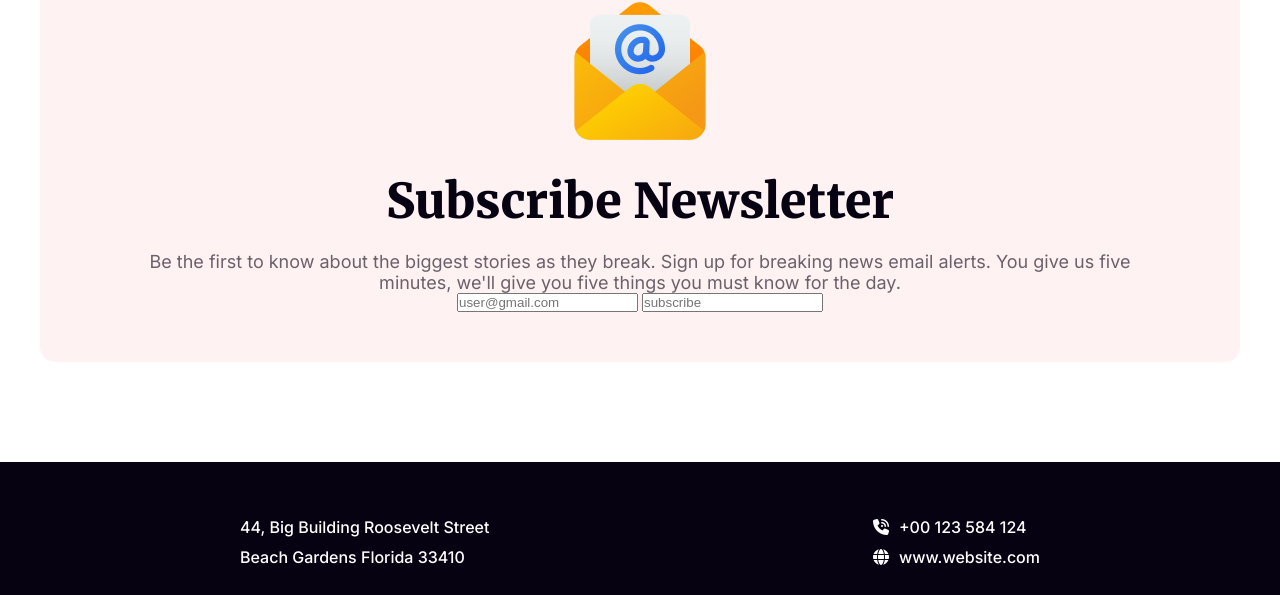
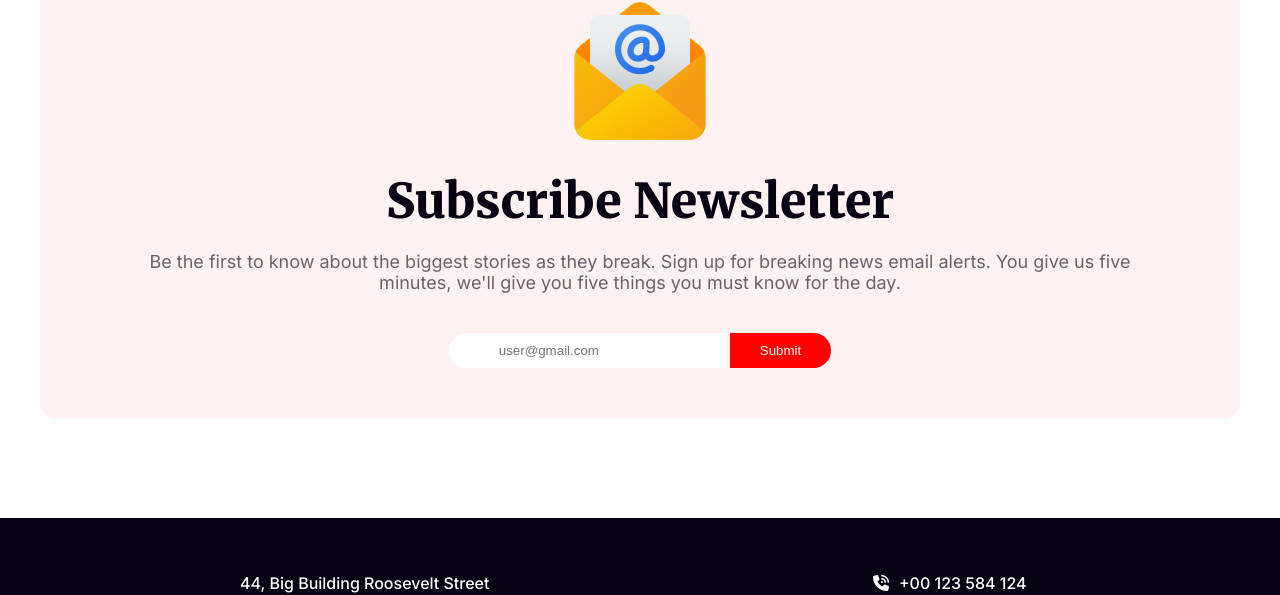
Before and after one commit to ramgope/B9A1-New-Year-New-Mission, a plain HTML site: page index.html in a window 1280 px wide. Shown: the part 5259-5854 px from the top of the page. Drawn offline with Linux system fonts and the light colour scheme.

```diff
--- a/css/style.css
+++ b/css/style.css
@@ -320,6 +320,13 @@ main {
 .blog-img {
     width: 385px;
     margin: 20px 0;
+    transition: all linear 0.5s;
+}
+
+.blog-img:hover {
+    border: 2px solid red;
+    border-radius: 5px;
+    margin-top: 0px;
 }
 
 .blog-img img {
@@ -354,6 +361,26 @@ main {
     font-size: 18px;
     font-weight: 400;
     padding: 0 80px;
+}
+
+.form-sec {
+    margin-top: 40px;
+}
+
+input {
+    border: none;
+}
+
+#email {
+    padding: 10px 50px;
+    border-radius: 20px 0 0 20px;
+}
+
+#submit {
+    background: #FF0000;
+    color: white;
+    padding: 10px 30px;
+    border-radius: 0 20px 20px 0;
 }
 
 /* ===============Newsletter section Ended=============== */
--- a/index.html
+++ b/index.html
@@ -163,10 +163,12 @@
                 <h2>Subscribe Newsletter</h2>
                 <p>Be the first to know about the biggest stories as they break. Sign up for breaking news email alerts.
                     You give us five minutes, we'll give you five things you must know for the day.</p>
-                <form action="">
-                    <input type="email" name="" id="email" placeholder="user@gmail.com">
-                    <input type="text" placeholder="subscribe">
-                </form>
+                <div class="form-sec">
+                    <form action="">
+                        <input type="email" name="" id="email" placeholder="user@gmail.com">
+                        <input type="submit" id="submit" placeholder="subscribe">
+                    </form>
+                </div>
             </aside>
         </section>
         <!-- ===============Newsletter section Ended=============== -->
```
